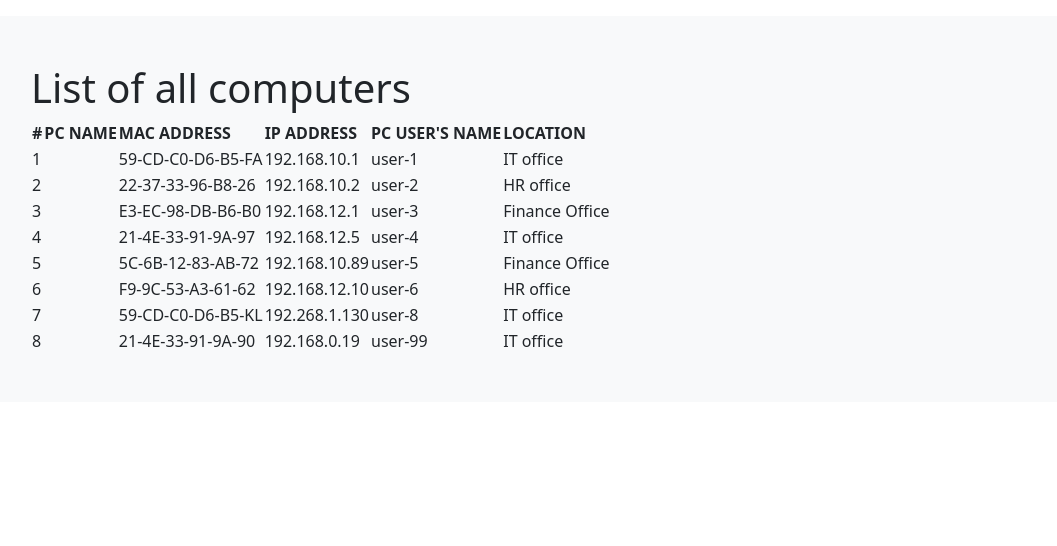
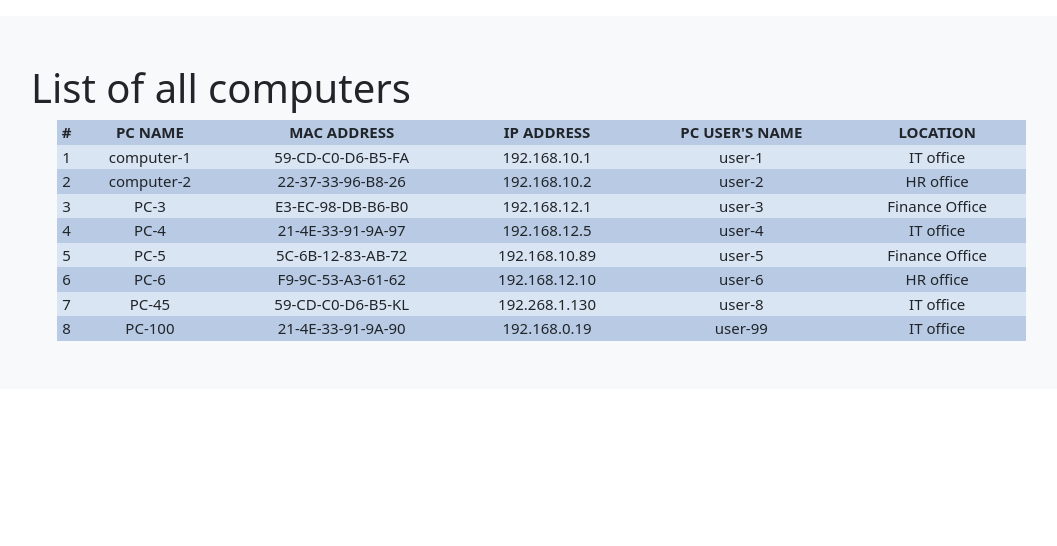
Before and after one commit to harmardir/dj-inventroy-management-system, a Django app: page /computer_list in a window 1280 px wide. Shown: the part 56-602 px from the top of the page, without its empty margins (99-1156 px from the left). Run offline with Django 4.2, Linux system fonts and the light colour scheme; data comes from the database, SQL or seed files in the repository; some libraries are stand-ins or nearby versions.

Commit message:
adding style to the table

```diff
--- a/djangoproject/djangoapp/static/css/stylesheet.css
+++ b/djangoproject/djangoapp/static/css/stylesheet.css
@@ -0,0 +1,18 @@
+.title{
+    text-align: center;
+}
+
+table{
+    font-size: 15px;
+    width: 95%;
+    margin: auto;
+    text-align: center;
+}
+
+table tr:nth-child(odd){
+    background: #b8cae4;
+}
+
+table tr:nth-child(even){
+    background: #dae5f4;
+}
--- a/djangoproject/djangoapp/templates/computer_list.html
+++ b/djangoproject/djangoapp/templates/computer_list.html
@@ -1,6 +1,14 @@
 {% extends "base.html" %}
 <html>
-    {{ title }}
+
+
+
+    <h1 class="title">
+
+        {{ title }}
+
+    </h1>
+
 
     {% block content %}
 
@@ -18,7 +26,7 @@
 
         <tr>
             <td>{{forloop.counter}}</td>
-            <td>{{instance.Computer_name}}</td>
+            <td>{{instance.computer_name}}</td>
             <td>{{instance.MAC_address}}</td>
             <td>{{instance.ip_address}}</td>
             <td>{{instance.username}}</td>
```
